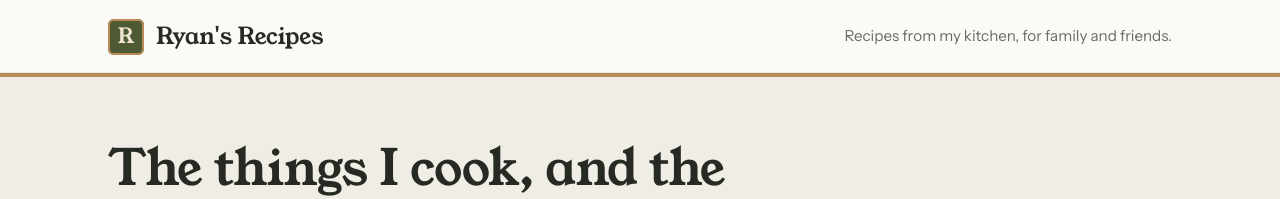
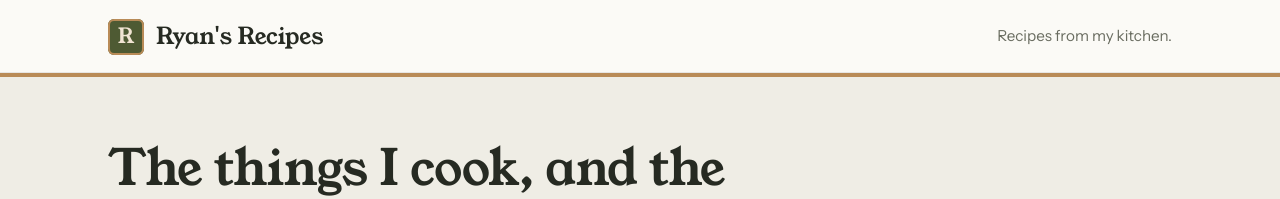
Before and after one commit to rvdw3865/ryans-recipes, a Jekyll site: the page built from index.html, in a window 1280 px wide. Shown: the top 199 px of the page. Built offline with Jekyll 4.4.1, drawn with Linux system fonts in a browser that asks for light colours.

Commit message:
Updating tagline
Removed from tagline

```diff
--- a/_config.yml
+++ b/_config.yml
@@ -1,5 +1,5 @@
 title: Ryan's Recipes
-tagline: Recipes from my kitchen, for family and friends.
+tagline: Recipes from my kitchen.
 
 # Every file in the recipes folder uses the recipe page design.
 defaults:
```
